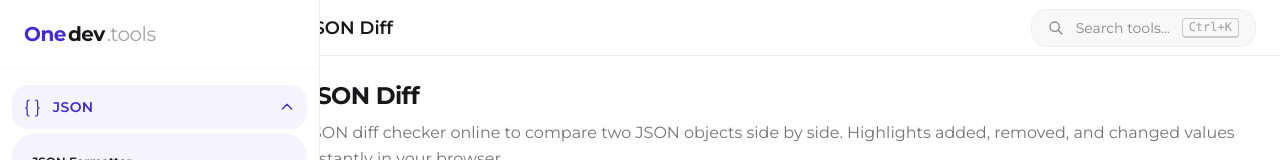
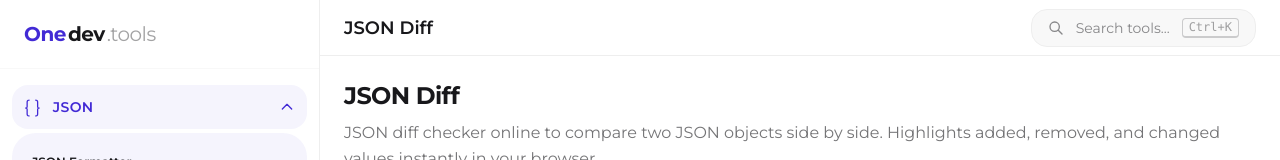
Before and after one commit to ronny8877/onedev, a SvelteKit app: page /json/diff in a window 1280 px wide. Shown: the top 160 px of the page. Built offline with nearby package versions, Linux system fonts and the light colour scheme.

Commit message:
refactor:adjustment to layout

```diff
--- a/src/lib/components/layout/TopBar.svelte
+++ b/src/lib/components/layout/TopBar.svelte
@@ -15,7 +15,7 @@
 </script>
 
 <header
-	class="bg-base-100/80 fixed top-0 right-0 left-(--sidebar-width) z-30 flex h-(--topbar-height) items-center border-b border-base-300 px-6 backdrop-blur-md"
+	class="bg-base-100/80 fixed top-0 right-0 left-0 lg:left-80 z-50 flex h-[var(--topbar-height)] items-center border-b border-base-300 px-6 backdrop-blur-md"
 >
 	<div class="flex w-full items-center justify-between">
 		<!-- Tool Name / Left Side -->
--- a/src/routes/+layout.svelte
+++ b/src/routes/+layout.svelte
@@ -75,7 +75,7 @@
 		</label>
 
 		<!-- Main Content -->
-		<main class="min-h-screen bg-base-100 pt-(--topbar-height) lg:ml-(--sidebar-width)">
+		<main class="min-h-screen bg-base-100 pt-[var(--topbar-height)] lg:ml-80">
 			<div class="p-6">
 				{@render children()}
 			</div>
```
